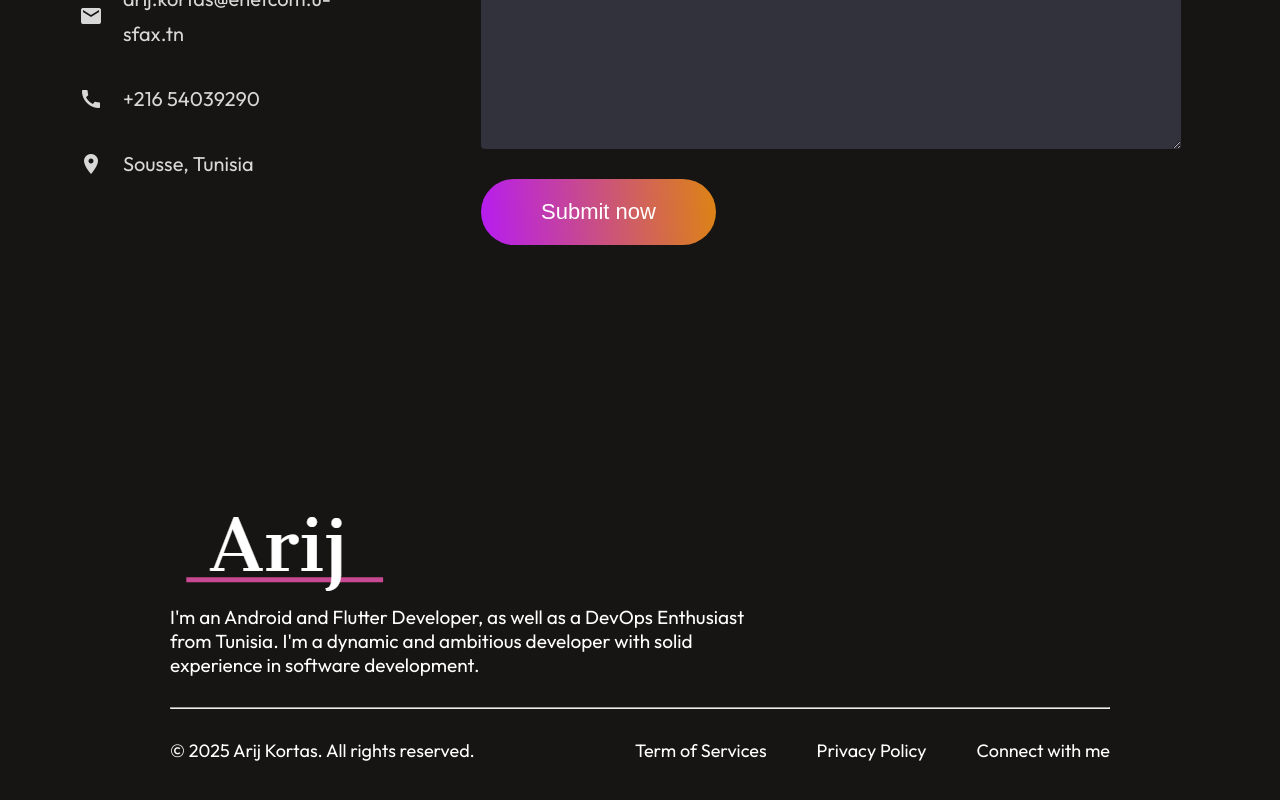
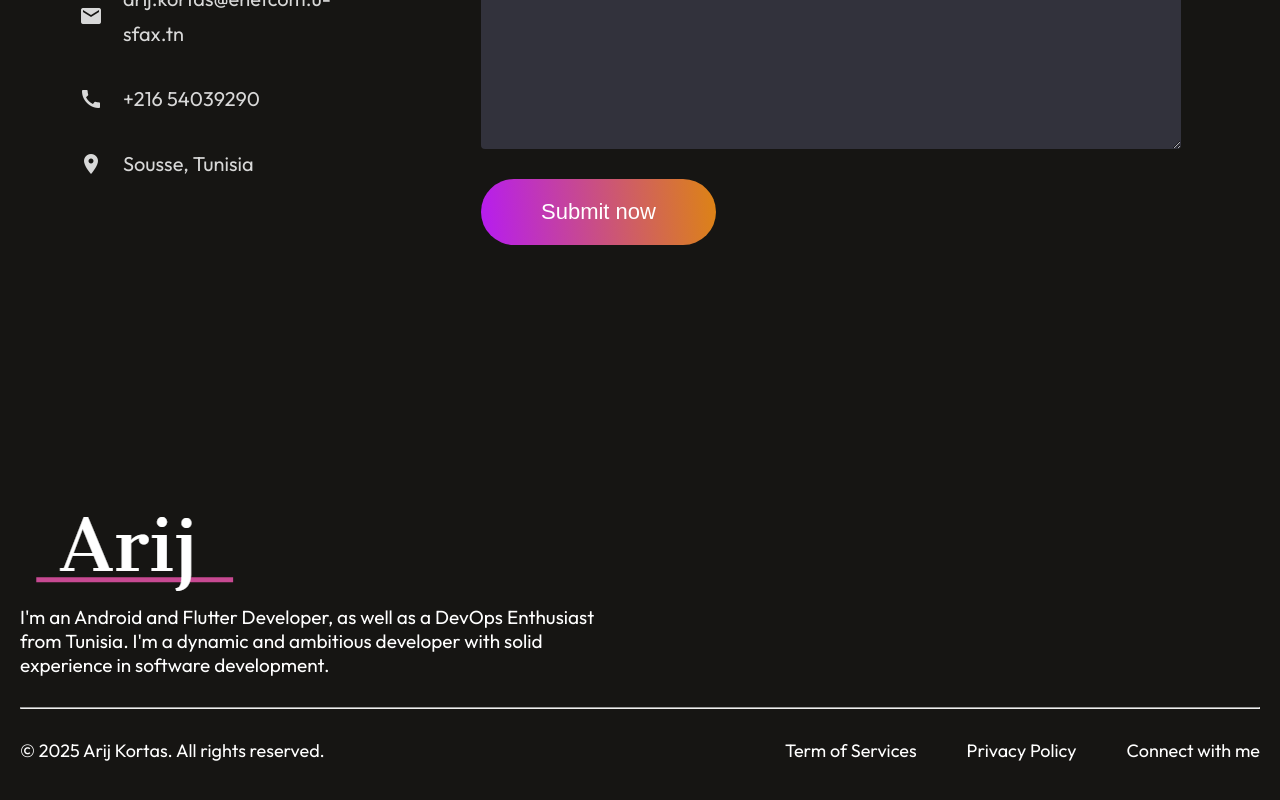
Before and after one commit to arij45/PortfolioWebSite, a React (Vite) app: page / in a window 1280 px wide. Shown: the part 7425-8225 px from the top of the page. Built offline with nearby package versions, Linux system fonts and the light colour scheme.

Commit message:
new commit

```diff
--- a/src/Components/Contact/Contact.css
+++ b/src/Components/Contact/Contact.css
@@ -136,7 +136,7 @@
     }
 
     .contact-title ::after {
-        width: 250px;
+        width: 230px;
     }
 
     .contact-section{
@@ -164,12 +164,12 @@
     }
 
     .contact-right input{
-        width: 85%;
+        width: 90%;
         font-size: 20px;
     }
 
     .contact-right textarea{
-        width: 85%;
+        width: 90%;
         font-size: 20px;
     }
 
--- a/src/Components/Footer/Footer.css
+++ b/src/Components/Footer/Footer.css
@@ -1,5 +1,5 @@
 .footer{
-    margin: 50px 170px;
+    margin: 30px 20px;
     display: flex;
     flex-direction: column;
     gap: 30px;
```
